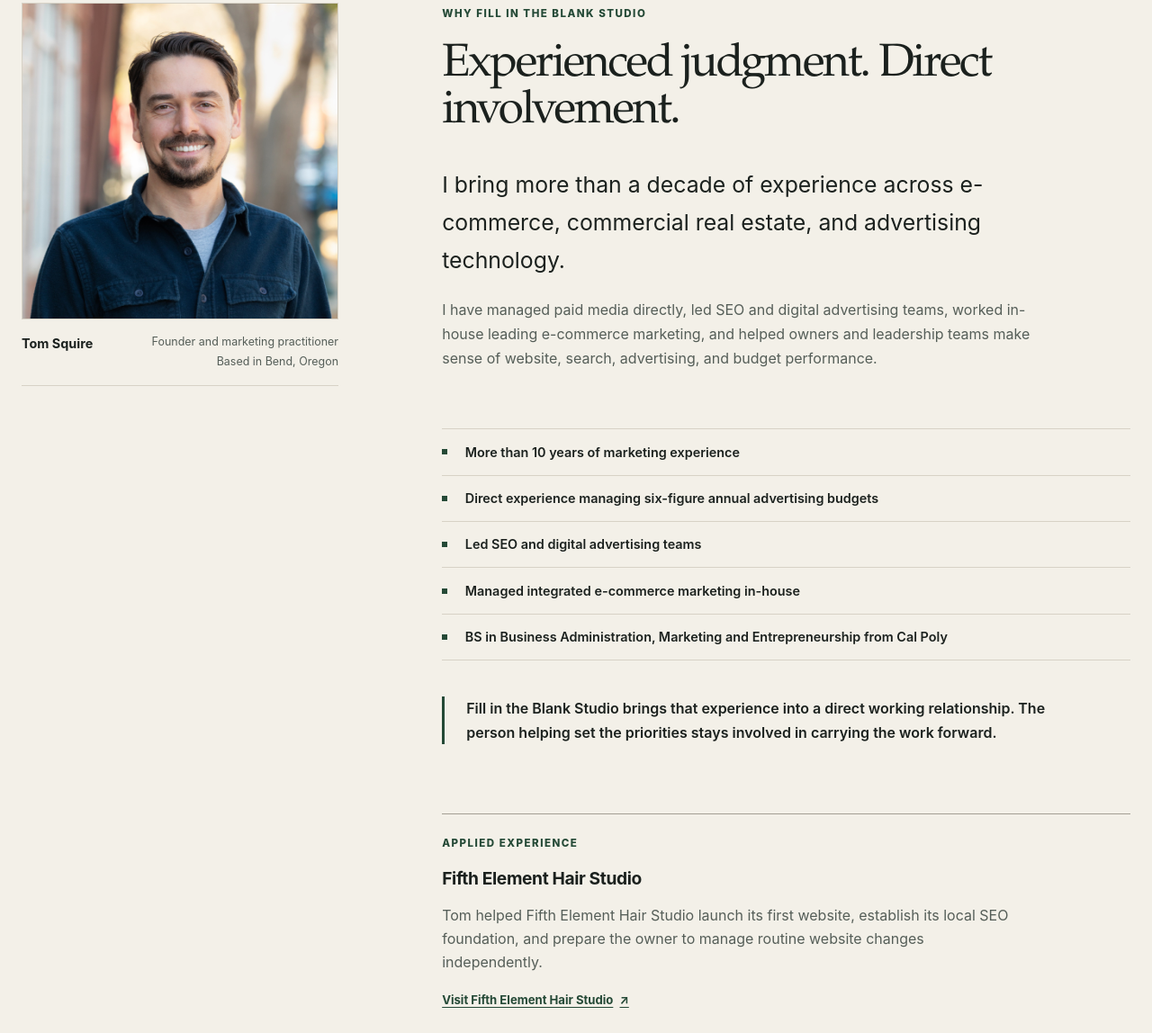
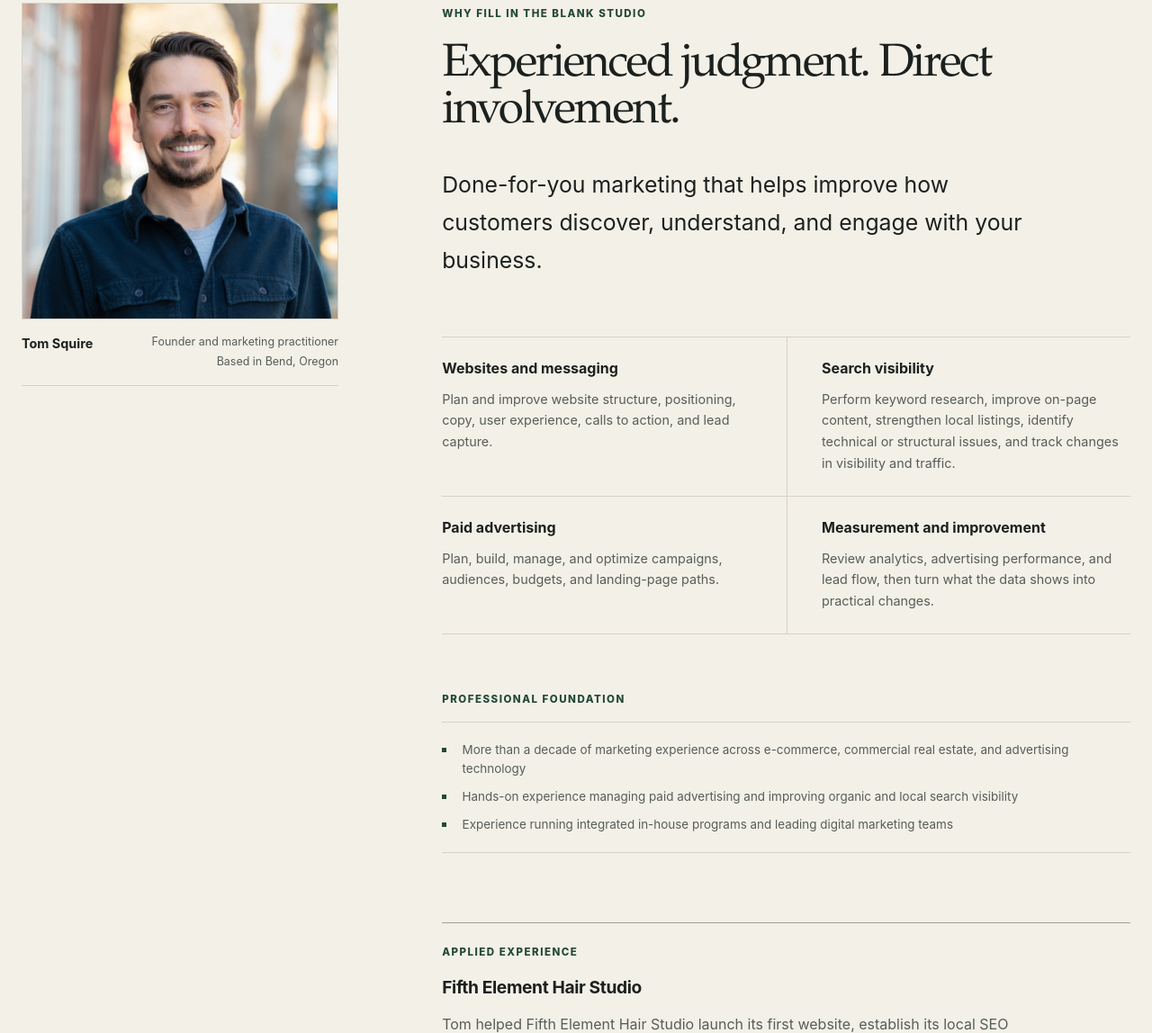
Before and after one commit to fillintheblank-studio/fillintheblank-studio.github.io, a plain HTML site: page index.html in a window 1280 px wide. Shown: the part 2702-3850 px from the top of the page at 90% size. Drawn offline with Linux system fonts and the light colour scheme.

Commit message:
Add files via upload

```diff
--- a/index.html
+++ b/index.html
@@ -191,27 +191,56 @@
             <p class="eyebrow">Why Fill in the Blank Studio</p>
             <h2 id="experience-heading">Experienced judgment. Direct involvement.</h2>
             <p class="experience__lead">
-              I bring more than a decade of experience across e-commerce, commercial real estate, and
-              advertising technology.
-            </p>
-            <p>
-              I have managed paid media directly, led SEO and digital advertising teams, worked in-house
-              leading e-commerce marketing, and helped owners and leadership teams make sense of website,
-              search, advertising, and budget performance.
+              Done-for-you marketing that helps improve how customers discover, understand, and engage
+              with your business.
             </p>
 
-            <ul class="experience-list" aria-label="Selected experience">
-              <li>More than 10 years of marketing experience</li>
-              <li>Direct experience managing six-figure annual advertising budgets</li>
-              <li>Led SEO and digital advertising teams</li>
-              <li>Managed integrated e-commerce marketing in-house</li>
-              <li>BS in Business Administration, Marketing and Entrepreneurship from Cal Poly</li>
-            </ul>
+            <div class="capability-grid" aria-label="Hands-on marketing capabilities">
+              <article>
+                <h3>Websites and messaging</h3>
+                <p>
+                  Plan and improve website structure, positioning, copy, user experience, calls to action,
+                  and lead capture.
+                </p>
+              </article>
+              <article>
+                <h3>Search visibility</h3>
+                <p>
+                  Perform keyword research, improve on-page content, strengthen local listings, identify
+                  technical or structural issues, and track changes in visibility and traffic.
+                </p>
+              </article>
+              <article>
+                <h3>Paid advertising</h3>
+                <p>
+                  Plan, build, manage, and optimize campaigns, audiences, budgets, and landing-page paths.
+                </p>
+              </article>
+              <article>
+                <h3>Measurement and improvement</h3>
+                <p>
+                  Review analytics, advertising performance, and lead flow, then turn what the data shows
+                  into practical changes.
+                </p>
+              </article>
+            </div>
 
-            <p class="direct-note">
-              Fill in the Blank Studio brings that experience into a direct working relationship. The
-              person helping set the priorities stays involved in carrying the work forward.
-            </p>
+            <div class="experience-foundation">
+              <p class="section-label">Professional foundation</p>
+              <ul class="experience-facts">
+                <li>
+                  More than a decade of marketing experience across e-commerce, commercial real estate,
+                  and advertising technology
+                </li>
+                <li>
+                  Hands-on experience managing paid advertising and improving organic and local search
+                  visibility
+                </li>
+                <li>
+                  Experience running integrated in-house programs and leading digital marketing teams
+                </li>
+              </ul>
+            </div>
 
             <aside class="applied-proof" aria-labelledby="applied-proof-heading">
               <p class="section-label">Applied experience</p>
@@ -224,7 +253,7 @@
                 class="applied-proof__link"
                 href="https://www.fifthelementhairstudio.com/"
                 target="_blank"
-                rel="noopener noreferrer"
+                rel="nofollow noopener noreferrer"
               >
                 Visit Fifth Element Hair Studio <span aria-hidden="true">↗</span>
                 <span class="visually-hidden"> (opens in a new tab)</span>
--- a/styles.css
+++ b/styles.css
@@ -489,56 +489,80 @@ a {
 }
 
 .experience__lead {
-  max-width: 38rem;
+  max-width: 42rem;
   margin-top: 2rem;
   color: var(--ink);
   font-size: clamp(1.25rem, 2vw, 1.55rem);
 }
 
-.experience__content > p:not([class]) {
-  max-width: 42rem;
-  margin: 1.3rem 0 0;
-  color: var(--ink-soft);
-  line-height: 1.7;
+.capability-grid {
+  display: grid;
+  grid-template-columns: repeat(2, minmax(0, 1fr));
+  margin-top: clamp(2.5rem, 5vw, 4rem);
+  border-top: 1px solid var(--stone);
 }
 
-.experience-list {
-  margin: clamp(2.5rem, 5vw, 4rem) 0 0;
-  padding: 0;
+.capability-grid article {
+  padding: 1.5rem 0;
+  border-bottom: 1px solid var(--stone);
+}
+
+.capability-grid article:nth-child(odd) {
+  padding-right: clamp(1.5rem, 3vw, 2.5rem);
+}
+
+.capability-grid article:nth-child(even) {
+  padding-left: clamp(1.5rem, 3vw, 2.5rem);
+  border-left: 1px solid var(--stone);
+}
+
+.capability-grid h3 {
+  margin: 0;
+  font-size: 1rem;
+  line-height: 1.35;
+}
+
+.capability-grid p {
+  margin: 0.7rem 0 0;
+  color: var(--ink-soft);
+  font-size: 0.9rem;
+  line-height: 1.65;
+}
+
+.experience-foundation {
+  margin-top: clamp(2.5rem, 5vw, 4rem);
+}
+
+.experience-foundation .section-label {
+  margin-bottom: 1rem;
+}
+
+.experience-facts {
+  margin: 0;
+  padding: 1.25rem 0;
   border-block: 1px solid var(--stone);
   list-style: none;
 }
 
-.experience-list li {
+.experience-facts li {
   display: grid;
-  grid-template-columns: 0.8rem 1fr;
-  gap: 0.8rem;
-  padding-block: 0.9rem;
-  border-top: 1px solid var(--stone);
-  font-size: 0.9rem;
-  font-weight: 620;
-  line-height: 1.5;
+  grid-template-columns: 0.7rem 1fr;
+  gap: 0.7rem;
+  color: var(--ink-soft);
+  font-size: 0.84rem;
+  line-height: 1.55;
 }
 
-.experience-list li:first-child {
-  border-top: 0;
+.experience-facts li + li {
+  margin-top: 0.65rem;
 }
 
-.experience-list li::before {
-  width: 0.38rem;
-  height: 0.38rem;
-  margin-top: 0.48rem;
+.experience-facts li::before {
+  width: 0.32rem;
+  height: 0.32rem;
+  margin-top: 0.47rem;
   background: var(--forest);
   content: "";
-}
-
-.direct-note {
-  max-width: 42rem;
-  margin: 2.5rem 0 0;
-  padding-left: 1.5rem;
-  border-left: 3px solid var(--forest);
-  font-weight: 620;
-  line-height: 1.65;
 }
 
 .applied-proof {
@@ -1037,6 +1061,16 @@ a {
     text-align: left;
   }
 
+  .capability-grid {
+    grid-template-columns: 1fr;
+  }
+
+  .capability-grid article:nth-child(odd),
+  .capability-grid article:nth-child(even) {
+    padding-inline: 0;
+    border-left: 0;
+  }
+
   .form-row,
   .site-footer__inner {
     grid-template-columns: 1fr;
```
